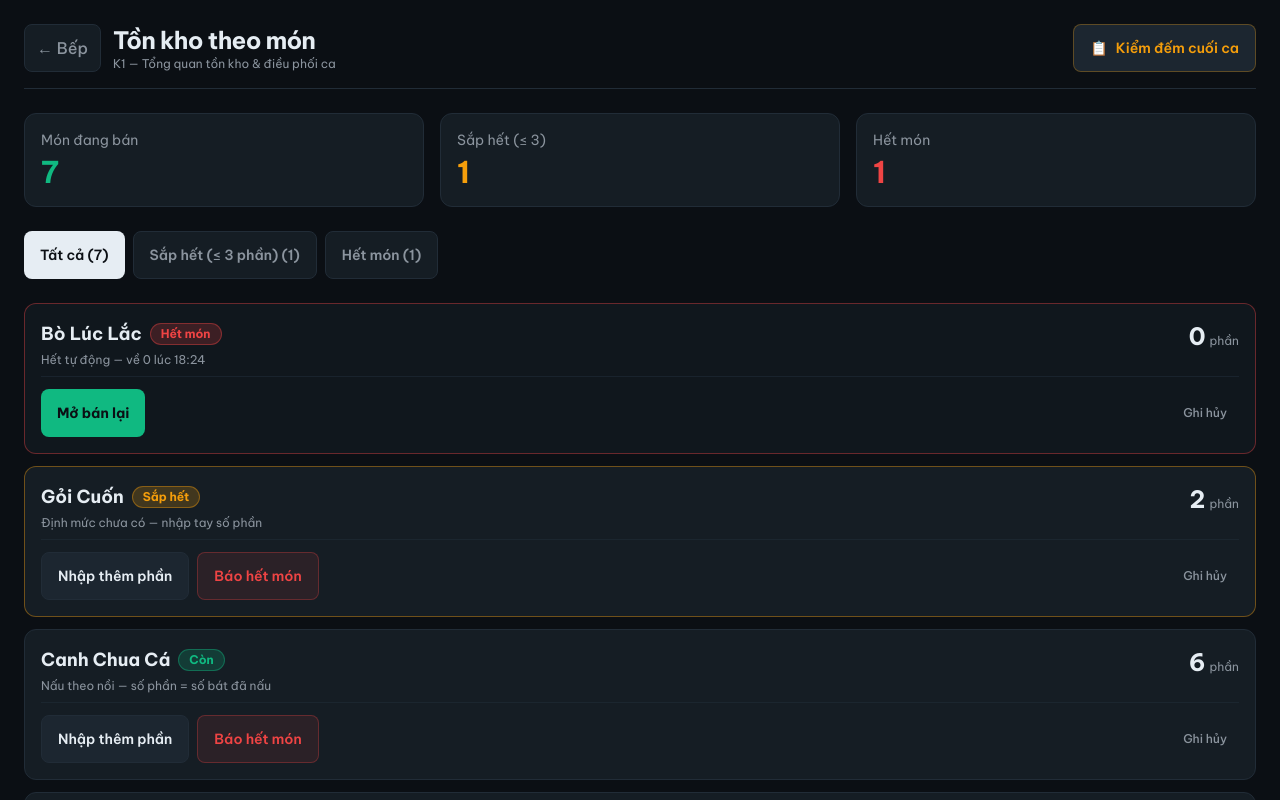
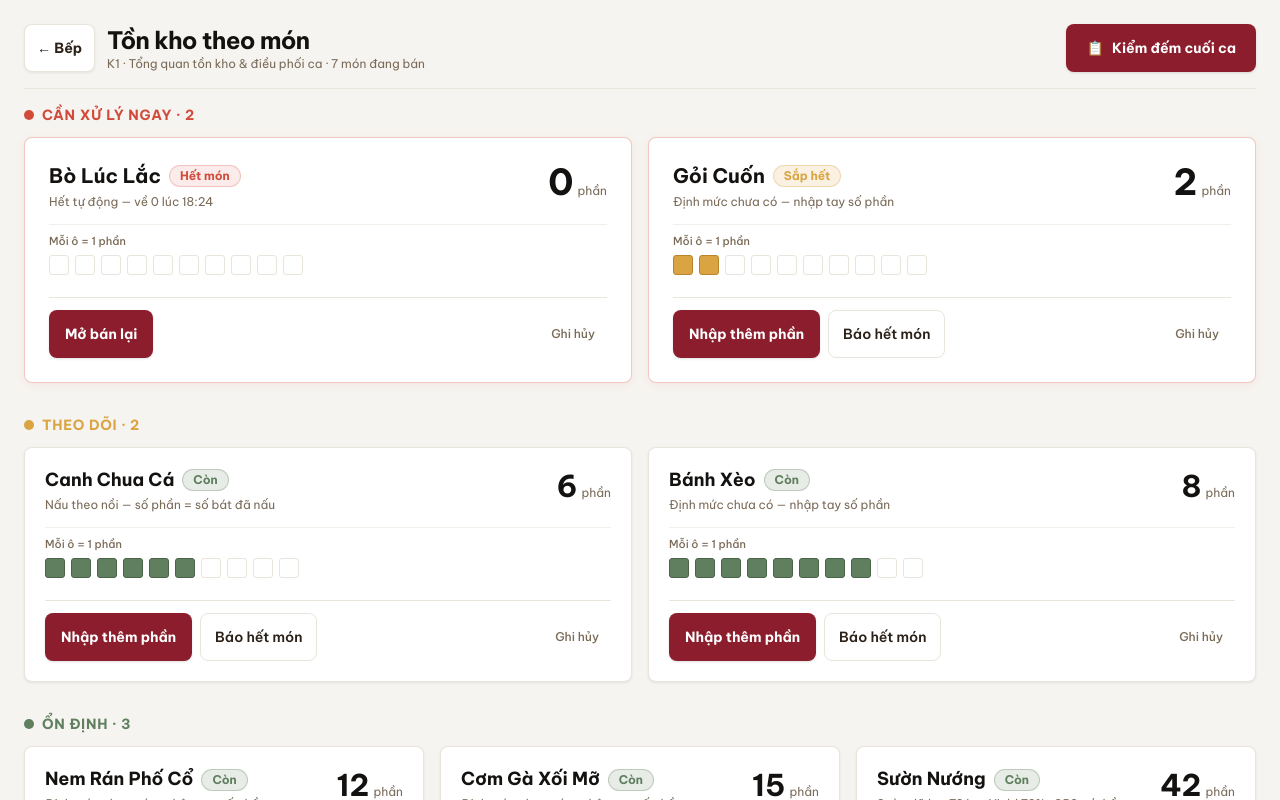
Before and after one commit to MaiLuong1906/Restaurant-OS, a Next.js app in the folder frontend/: page /kds/stock in a window 1280 px wide. Shown: the top 800 px of the page. Built offline with nearby package versions, Linux system fonts and the light colour scheme; no server answers.

Commit message:
style(stock): restyle K1 stock overview to light ops theme with grouped dish cards

```diff
--- a/frontend/src/app/(staff)/kds/stock/page.tsx
+++ b/frontend/src/app/(staff)/kds/stock/page.tsx
@@ -6,10 +6,8 @@ import { useRouter } from 'next/navigation';
 import { stockService, calculateYieldAndMax } from '../../../../lib/stockService';
 import { StockItemWithStatus } from '../../../../types';
 import {
-  StockFilter,
-  sortStockItems,
-  filterStockItems,
-  getStockSummary,
+  groupStockItems,
+  getPortionDisplay,
   stockStatusLabel,
 } from './stock-helpers';
 
@@ -18,7 +16,6 @@ export default function StockOverviewPage() {
   const [, startTransition] = useTransition();
 
   const [items, setItems] = useState<StockItemWithStatus[]>([]);
-  const [filter, setFilter] = useState<StockFilter>('all');
   const [loading, setLoading] = useState(true);
   const [error, setError] = useState<string | null>(null);
 
@@ -43,12 +40,7 @@ export default function StockOverviewPage() {
     loadStock();
   }, []);
 
-  const summary = useMemo(() => getStockSummary(items), [items]);
-
-  const displayedItems = useMemo(() => {
-    const filtered = filterStockItems(items, filter);
-    return sortStockItems(filtered);
-  }, [items, filter]);
+  const groups = useMemo(() => groupStockItems(items), [items]);
 
   const handleMarkSoldOut = async () => {
     if (!soldOutTarget) return;
@@ -65,119 +57,12 @@ export default function StockOverviewPage() {
     }
   };
 
-  return (
-    <div className="min-h-screen bg-[#0B0F14] text-[#E6EDF3] p-4 md:p-6 pb-24 font-sans select-none">
-      {/* Header */}
-      <div className="flex flex-wrap items-center justify-between gap-3 pb-4 mb-6 border-b border-[#212C37]">
-        <div className="flex items-center gap-3">
-          <button
-            type="button"
-            onClick={() => router.push('/chef')}
-            className="min-h-[48px] min-w-[48px] px-3 py-2 rounded-lg bg-[#151D24] hover:bg-[#1C2630] active:scale-95 text-[#8B949E] hover:text-[#E6EDF3] transition-colors border border-[#212C37] flex items-center justify-center font-medium"
-            aria-label="Quay lại trang Bếp"
-          >
-            ← Bếp
-          </button>
-          <div>
-            <h1 className="text-xl md:text-2xl font-bold tracking-tight text-[#E6EDF3]">
-              Tồn kho theo món
-            </h1>
-            <p className="text-xs text-[#8B949E]">K1 — Tổng quan tồn kho & điều phối ca</p>
-          </div>
-        </div>
-
-        <button
-          type="button"
-          onClick={() => {
-            startTransition(() => {
-              router.push('/kds/stock/count');
-            });
-          }}
-          className="min-h-[48px] px-4 py-2 rounded-lg bg-[#1C2630] hover:bg-[#253240] active:scale-95 text-[#F59E0B] border border-[#F59E0B]/30 hover:border-[#F59E0B] font-semibold text-sm transition-all flex items-center gap-2"
-        >
-          <span>📋</span>
-          <span>Kiểm đếm cuối ca</span>
-        </button>
-      </div>
-
-      {/* Summary Cards */}
-      <div className="grid grid-cols-3 gap-3 md:gap-4 mb-6">
-        <div className="bg-[#151D24] p-3 md:p-4 rounded-xl border border-[#212C37]">
-          <p className="text-xs md:text-sm text-[#8B949E] mb-1">Món đang bán</p>
-          <p className="text-2xl md:text-3xl font-extrabold text-[#10B981]">{summary.total}</p>
-        </div>
-        <div className="bg-[#151D24] p-3 md:p-4 rounded-xl border border-[#212C37]">
-          <p className="text-xs md:text-sm text-[#8B949E] mb-1">Sắp hết (≤ 3)</p>
-          <p className="text-2xl md:text-3xl font-extrabold text-[#F59E0B]">{summary.lowCount}</p>
-        </div>
-        <div className="bg-[#151D24] p-3 md:p-4 rounded-xl border border-[#212C37]">
-          <p className="text-xs md:text-sm text-[#8B949E] mb-1">Hết món</p>
-          <p className="text-2xl md:text-3xl font-extrabold text-[#EF4444]">{summary.outCount}</p>
-        </div>
-      </div>
-
-      {/* Filter Chips */}
-      <div className="flex flex-wrap items-center gap-2 mb-6">
-        <button
-          type="button"
-          onClick={() => setFilter('all')}
-          className={`min-h-[48px] px-4 py-2 rounded-lg text-sm font-semibold transition-colors active:scale-95 ${
-            filter === 'all'
-              ? 'bg-[#E6EDF3] text-[#0B0F14]'
-              : 'bg-[#151D24] text-[#8B949E] hover:text-[#E6EDF3] border border-[#212C37]'
-          }`}
-        >
-          Tất cả ({summary.total})
-        </button>
-        <button
-          type="button"
-          onClick={() => setFilter('low')}
-          className={`min-h-[48px] px-4 py-2 rounded-lg text-sm font-semibold transition-colors active:scale-95 ${
-            filter === 'low'
-              ? 'bg-[#F59E0B] text-[#0B0F14]'
-              : 'bg-[#151D24] text-[#8B949E] hover:text-[#E6EDF3] border border-[#212C37]'
-          }`}
-        >
-          Sắp hết (≤ 3 phần) ({summary.lowCount})
-        </button>
-        <button
-          type="button"
-          onClick={() => setFilter('out')}
-          className={`min-h-[48px] px-4 py-2 rounded-lg text-sm font-semibold transition-colors active:scale-95 ${
-            filter === 'out'
-              ? 'bg-[#EF4444] text-[#FFFFFF]'
-              : 'bg-[#151D24] text-[#8B949E] hover:text-[#E6EDF3] border border-[#212C37]'
-          }`}
-        >
-          Hết món ({summary.outCount})
-        </button>
-      </div>
-
-      {/* Loading / Error States */}
-      {loading && (
-        <div className="py-12 text-center text-[#8B949E] text-sm animate-pulse">
-          Đang tải dữ liệu kho bếp...
-        </div>
-      )}
-
-      {error && (
-        <div className="p-4 mb-6 rounded-lg bg-[#EF4444]/10 border border-[#EF4444]/30 text-[#EF4444] text-sm">
-          {error}
-        </div>
-      )}
-
-      {/* Dish List */}
-      {!loading && !error && displayedItems.length === 0 && (
-        <div className="py-12 text-center text-[#8B949E] text-sm">
-          Không có món ăn nào trong bộ lọc này.
-        </div>
-      )}
-
-      {!loading && !error && displayedItems.length > 0 && (
-        <div className="space-y-3">
-          {displayedItems.map((item) => {
+  const renderDishCard = (item: StockItemWithStatus, isLarge: boolean = false) => {
     const isOut = item.status === 'out';
     const isLow = item.status === 'low';
+
+    // Tính số ô phần
+    const { filled, overflow } = getPortionDisplay(item.portions);
 
     // Ghi chú định mức BOM nếu có
     let noteText = item.meta?.note || '';
@@ -193,47 +78,91 @@ export default function StockOverviewPage() {
     return (
       <div
         key={item.id}
-                className={`p-4 rounded-xl border transition-all ${
-                  isOut
-                    ? 'bg-[#151D24]/60 border-[#EF4444]/40'
-                    : isLow
-                    ? 'bg-[#151D24] border-[#F59E0B]/40'
-                    : 'bg-[#151D24] border-[#212C37]'
+        className={`bg-[#FFFFFF] border border-[#E9E4DC] rounded-[8px] p-4 md:p-5 shadow-[0_1px_3px_rgba(0,0,0,0.08)] flex flex-col justify-between transition-all ${
+          isLarge ? 'md:p-6 md:border-[#D14B3A]/30 md:shadow-[0_2px_8px_rgba(209,75,58,0.08)]' : ''
         }`}
       >
-                <div className="flex flex-wrap items-start justify-between gap-2 mb-2">
         <div>
-                    <div className="flex items-center gap-2">
-                      <h3 className="font-bold text-base md:text-lg text-[#E6EDF3]">{item.name}</h3>
+          {/* Header thẻ: Tên món + Chip trạng thái + Số phần lớn */}
+          <div className="flex items-start justify-between gap-3 mb-2">
+            <div>
+              <div className="flex flex-wrap items-center gap-2 mb-1">
+                <h3
+                  className={`font-bold text-[#141210] leading-snug ${
+                    isLarge ? 'text-lg md:text-xl' : 'text-base md:text-lg'
+                  }`}
+                >
+                  {item.name}
+                </h3>
                 <span
                   className={`text-xs px-2.5 py-0.5 rounded-full font-bold ${
                     isOut
-                            ? 'bg-[#EF4444]/20 text-[#EF4444] border border-[#EF4444]/40'
+                      ? 'bg-[#D14B3A]/10 text-[#D14B3A] border border-[#D14B3A]/25'
                       : isLow
-                            ? 'bg-[#F59E0B]/20 text-[#F59E0B] border border-[#F59E0B]/40'
-                            : 'bg-[#10B981]/20 text-[#10B981] border border-[#10B981]/40'
+                      ? 'bg-[#D9A441]/15 text-[#D9A441] border border-[#D9A441]/30'
+                      : 'bg-[#5F7F5E]/15 text-[#5F7F5E] border border-[#5F7F5E]/30'
                   }`}
                 >
                   {stockStatusLabel(item.status)}
                 </span>
               </div>
-
-                    {noteText && <p className="text-xs text-[#8B949E] mt-1">{noteText}</p>}
+              {noteText && <p className="text-xs text-[#7A6A58] line-clamp-2">{noteText}</p>}
             </div>
 
-                  <div className="text-right">
-                    <span className="text-2xl font-black text-[#E6EDF3]">{item.portions}</span>
-                    <span className="text-xs text-[#8B949E] ml-1">phần</span>
+            <div className="text-right shrink-0">
+              <span
+                className={`font-extrabold text-[#141210] tabular-nums ${
+                  isLarge ? 'text-3xl md:text-4xl' : 'text-2xl md:text-3xl'
+                }`}
+              >
+                {item.portions}
+              </span>
+              <span className="text-xs text-[#7A6A58] ml-1">phần</span>
             </div>
           </div>
 
-                {/* Actions */}
-                <div className="flex flex-wrap items-center gap-2 pt-3 border-t border-[#212C37]/60">
+          {/* Thanh ô phần: Mỗi ô = 1 phần */}
+          <div className="my-3.5 pt-2 border-t border-[#E9E4DC]/60">
+            <div className="flex items-center justify-between text-[11px] text-[#7A6A58] mb-1.5 font-medium">
+              <span>Mỗi ô = 1 phần</span>
+              {overflow > 0 && (
+                <span className="font-bold text-[#141210] tabular-nums">+{overflow}</span>
+              )}
+            </div>
+            <div className="flex items-center gap-1.5 flex-wrap">
+              {Array.from({ length: 10 }).map((_, idx) => {
+                const isCellFilled = idx < filled;
+                return (
+                  <span
+                    key={idx}
+                    className={`w-4 h-4 md:w-5 md:h-5 rounded-[3px] border transition-colors ${
+                      isCellFilled
+                        ? isOut
+                          ? 'bg-[#E9E4DC] border-[#D5CEC4]'
+                          : isLow
+                          ? 'bg-[#D9A441] border-[#B8852B]'
+                          : 'bg-[#5F7F5E] border-[#4A6449]'
+                        : 'bg-[#FFFFFF] border-[#E9E4DC]'
+                    }`}
+                  />
+                );
+              })}
+              {overflow > 0 && (
+                <span className="text-xs font-bold text-[#7A6A58] ml-1 tabular-nums">
+                  +{overflow}
+                </span>
+              )}
+            </div>
+          </div>
+        </div>
+
+        {/* Nút hành động */}
+        <div className="flex flex-wrap items-center gap-2 pt-3 mt-2 border-t border-[#E9E4DC]">
           {isOut ? (
             <button
               type="button"
               onClick={() => router.push(`/kds/stock/prep?dishId=${item.id}`)}
-                      className="min-h-[48px] px-4 py-2 rounded-lg bg-[#10B981] hover:bg-[#0EA5E9] active:scale-95 text-[#0B0F14] font-bold text-sm transition-all"
+              className="min-h-[48px] px-4 py-2.5 rounded-[8px] bg-[#8C1D2C] hover:bg-[#6F1623] active:scale-95 text-[#FFFFFF] font-bold text-sm transition-all shadow-sm"
             >
               Mở bán lại
             </button>
@@ -242,7 +171,7 @@ export default function StockOverviewPage() {
               <button
                 type="button"
                 onClick={() => router.push(`/kds/stock/prep?dishId=${item.id}`)}
-                        className="min-h-[48px] px-4 py-2 rounded-lg bg-[#1C2630] hover:bg-[#253240] active:scale-95 text-[#E6EDF3] border border-[#212C37] font-semibold text-sm transition-all"
+                className="min-h-[48px] px-4 py-2.5 rounded-[8px] bg-[#8C1D2C] hover:bg-[#6F1623] active:scale-95 text-[#FFFFFF] font-bold text-sm transition-all shadow-sm"
               >
                 Nhập thêm phần
               </button>
@@ -250,7 +179,7 @@ export default function StockOverviewPage() {
               <button
                 type="button"
                 onClick={() => setSoldOutTarget(item)}
-                        className="min-h-[48px] px-4 py-2 rounded-lg bg-[#EF4444]/10 hover:bg-[#EF4444]/20 active:scale-95 text-[#EF4444] border border-[#EF4444]/30 font-semibold text-sm transition-all"
+                className="min-h-[48px] px-3.5 py-2.5 rounded-[8px] bg-[#FFFFFF] hover:bg-[#F6F4F0] active:scale-95 text-[#2B2118] border border-[#E9E4DC] font-semibold text-sm transition-all"
               >
                 Báo hết món
               </button>
@@ -259,25 +188,145 @@ export default function StockOverviewPage() {
 
           <Link
             href={`/kds/waste?dishId=${item.id}`}
-                    className="min-h-[48px] px-3 py-2 rounded-lg bg-transparent hover:bg-[#1C2630] text-[#8B949E] hover:text-[#E6EDF3] font-medium text-xs transition-colors flex items-center ml-auto"
+            className="min-h-[48px] px-3 py-2 rounded-[8px] bg-transparent hover:bg-[#F6F4F0] text-[#7A6A58] hover:text-[#141210] font-medium text-xs transition-colors flex items-center ml-auto"
           >
             Ghi hủy
           </Link>
         </div>
       </div>
     );
-          })}
+  };
+
+  return (
+    <div className="min-h-screen bg-[#F6F4F0] text-[#141210] p-4 md:p-6 pb-24 font-sans select-none">
+      {/* Header */}
+      <div className="flex flex-wrap items-center justify-between gap-3 pb-4 mb-4 border-b border-[#E9E4DC]">
+        <div className="flex items-center gap-3">
+          <Link
+            href="/chef"
+            className="min-h-[48px] min-w-[48px] px-3 py-2 rounded-[8px] bg-[#FFFFFF] hover:bg-[#F6F4F0] text-[#2B2118] transition-colors border border-[#E9E4DC] flex items-center justify-center font-bold text-sm shadow-[0_1px_3px_rgba(0,0,0,0.08)]"
+            aria-label="Quay lại trang Bếp"
+          >
+            ← Bếp
+          </Link>
+          <div>
+            <h1 className="text-xl md:text-2xl font-bold tracking-tight text-[#141210]">
+              Tồn kho theo món
+            </h1>
+            <p className="text-xs text-[#7A6A58]">
+              K1 · Tổng quan tồn kho & điều phối ca · {items.length} món đang bán
+            </p>
+          </div>
+        </div>
+
+        {/* Nút Kiểm đếm cuối ca trên desktop */}
+        <button
+          type="button"
+          onClick={() => {
+            startTransition(() => {
+              router.push('/kds/stock/count');
+            });
+          }}
+          className="hidden md:flex min-h-[48px] px-5 py-2.5 rounded-[8px] bg-[#8C1D2C] hover:bg-[#6F1623] active:scale-95 text-[#FFFFFF] font-bold text-sm transition-all items-center gap-2 shadow-sm"
+        >
+          <span>📋</span>
+          <span>Kiểm đếm cuối ca</span>
+        </button>
+      </div>
+
+      {/* Nút Kiểm đếm cuối ca full-width trên mobile */}
+      <div className="block md:hidden mb-6">
+        <button
+          type="button"
+          onClick={() => {
+            startTransition(() => {
+              router.push('/kds/stock/count');
+            });
+          }}
+          className="w-full min-h-[48px] py-3 px-4 rounded-[8px] bg-[#8C1D2C] hover:bg-[#6F1623] active:scale-95 text-[#FFFFFF] font-bold text-sm transition-all flex items-center justify-center gap-2 shadow-sm"
+        >
+          <span>📋</span>
+          <span>Kiểm đếm cuối ca</span>
+        </button>
+      </div>
+
+      {/* Loading / Error States */}
+      {loading && (
+        <div className="py-12 text-center text-[#7A6A58] text-sm animate-pulse">
+          Đang tải dữ liệu kho bếp...
         </div>
       )}
 
-      {/* Modal xác nhận báo hết món */}
+      {error && (
+        <div className="p-4 mb-6 rounded-[8px] bg-[#D14B3A]/10 border border-[#D14B3A]/30 text-[#D14B3A] text-sm">
+          {error}
+        </div>
+      )}
+
+      {/* Danh sách 3 nhóm món theo đúng ảnh mẫu */}
+      {!loading && !error && items.length === 0 && (
+        <div className="py-12 text-center text-[#7A6A58] text-sm">
+          Không có món ăn nào trong kho bếp.
+        </div>
+      )}
+
+      {!loading && !error && items.length > 0 && (
+        <div className="space-y-8">
+          {/* Nhóm 1: CẦN XỬ LÝ NGAY */}
+          {groups.urgent.length > 0 && (
+            <section>
+              <div className="flex items-center gap-2 mb-3">
+                <span className="w-2.5 h-2.5 rounded-full bg-[#D14B3A]" />
+                <h2 className="text-xs md:text-sm font-extrabold uppercase tracking-wider text-[#D14B3A]">
+                  CẦN XỬ LÝ NGAY · {groups.urgent.length}
+                </h2>
+              </div>
+              <div className="grid grid-cols-1 md:grid-cols-2 gap-4">
+                {groups.urgent.map((item) => renderDishCard(item, true))}
+              </div>
+            </section>
+          )}
+
+          {/* Nhóm 2: THEO DÕI */}
+          {groups.watch.length > 0 && (
+            <section>
+              <div className="flex items-center gap-2 mb-3">
+                <span className="w-2.5 h-2.5 rounded-full bg-[#D9A441]" />
+                <h2 className="text-xs md:text-sm font-extrabold uppercase tracking-wider text-[#D9A441]">
+                  THEO DÕI · {groups.watch.length}
+                </h2>
+              </div>
+              <div className="grid grid-cols-1 md:grid-cols-2 gap-4">
+                {groups.watch.map((item) => renderDishCard(item, false))}
+              </div>
+            </section>
+          )}
+
+          {/* Nhóm 3: ỔN ĐỊNH */}
+          {groups.stable.length > 0 && (
+            <section>
+              <div className="flex items-center gap-2 mb-3">
+                <span className="w-2.5 h-2.5 rounded-full bg-[#5F7F5E]" />
+                <h2 className="text-xs md:text-sm font-extrabold uppercase tracking-wider text-[#5F7F5E]">
+                  ỔN ĐỊNH · {groups.stable.length}
+                </h2>
+              </div>
+              <div className="grid grid-cols-1 md:grid-cols-2 lg:grid-cols-3 gap-4">
+                {groups.stable.map((item) => renderDishCard(item, false))}
+              </div>
+            </section>
+          )}
+        </div>
+      )}
+
+      {/* Modal xác nhận báo hết món (nền sáng) */}
       {soldOutTarget && (
-        <div className="fixed inset-0 z-50 flex items-center justify-center p-4 bg-black/75 backdrop-blur-sm animate-fade-in">
-          <div className="bg-[#151D24] border border-[#212C37] rounded-xl p-5 max-w-sm w-full shadow-2xl">
-            <h3 className="text-lg font-bold text-[#E6EDF3] mb-2">Xác nhận báo hết món?</h3>
-            <p className="text-sm text-[#8B949E] mb-4">
-              Món <span className="font-bold text-[#E6EDF3]">{soldOutTarget.name}</span> đang còn{' '}
-              <span className="font-bold text-[#F59E0B]">{soldOutTarget.portions} phần</span>. Khi báo
+        <div className="fixed inset-0 z-50 flex items-center justify-center p-4 bg-black/50 backdrop-blur-xs animate-fade-in">
+          <div className="bg-[#FFFFFF] border border-[#E9E4DC] rounded-[8px] p-5 max-w-sm w-full shadow-2xl">
+            <h3 className="text-lg font-bold text-[#141210] mb-2">Xác nhận báo hết món?</h3>
+            <p className="text-sm text-[#7A6A58] mb-4">
+              Món <span className="font-bold text-[#141210]">{soldOutTarget.name}</span> đang còn{' '}
+              <span className="font-bold text-[#D9A441]">{soldOutTarget.portions} phần</span>. Khi báo
               hết, POS và Order khách sẽ bị khóa món này ngay lập tức.
             </p>
 
@@ -286,7 +335,7 @@ export default function StockOverviewPage() {
                 type="button"
                 disabled={submittingSoldOut}
                 onClick={() => setSoldOutTarget(null)}
-                className="min-h-[48px] px-4 py-2 rounded-lg bg-[#1C2630] text-[#8B949E] hover:text-[#E6EDF3] text-sm font-semibold transition-colors disabled:opacity-50"
+                className="min-h-[48px] px-4 py-2 rounded-[8px] bg-[#FFFFFF] border border-[#E9E4DC] text-[#2B2118] hover:bg-[#F6F4F0] text-sm font-semibold transition-colors disabled:opacity-50"
               >
                 Hủy bỏ
               </button>
@@ -294,7 +343,7 @@ export default function StockOverviewPage() {
                 type="button"
                 disabled={submittingSoldOut}
                 onClick={handleMarkSoldOut}
-                className="min-h-[48px] px-4 py-2 rounded-lg bg-[#EF4444] text-white text-sm font-bold active:scale-95 hover:bg-[#DC2626] transition-colors disabled:opacity-50"
+                className="min-h-[48px] px-4 py-2 rounded-[8px] bg-[#D14B3A] text-white text-sm font-bold active:scale-95 hover:bg-[#B53C2D] transition-colors disabled:opacity-50"
               >
                 {submittingSoldOut ? 'Đang cập nhật...' : 'Xác nhận hết món'}
               </button>
--- a/frontend/src/app/(staff)/kds/stock/stock-helpers.ts
+++ b/frontend/src/app/(staff)/kds/stock/stock-helpers.ts
@@ -94,6 +94,48 @@ export function validatePrepQuantity(
 }
 
 // ==========================================
+// K1 Light Restyle Grouping & Cell Helpers
+// ==========================================
+
+export interface StockGroups {
+  urgent: StockItemWithStatus[];
+  watch: StockItemWithStatus[];
+  stable: StockItemWithStatus[];
+}
+
+export function groupStockItems(items: readonly StockItemWithStatus[]): StockGroups {
+  const sorted = sortStockItems(items);
+
+  const urgent: StockItemWithStatus[] = [];
+  const watch: StockItemWithStatus[] = [];
+  const stable: StockItemWithStatus[] = [];
+
+  for (const item of sorted) {
+    if (item.portions <= 2) {
+      urgent.push(item);
+    } else if (item.portions <= 10) {
+      watch.push(item);
+    } else {
+      stable.push(item);
+    }
+  }
+
+  return { urgent, watch, stable };
+}
+
+export interface PortionDisplay {
+  filled: number;
+  overflow: number;
+}
+
+export function getPortionDisplay(portions: number): PortionDisplay {
+  const nonNegative = Math.max(0, portions);
+  const filled = Math.min(nonNegative, 10);
+  const overflow = Math.max(0, nonNegative - 10);
+  return { filled, overflow };
+}
+
+// ==========================================
 // K3 Count Helpers
 // ==========================================
 
```
Also changed, not shown: 1 other file (tests, documents, lock files or other folders). Lines whose indentation alone changed are shown as unchanged.
